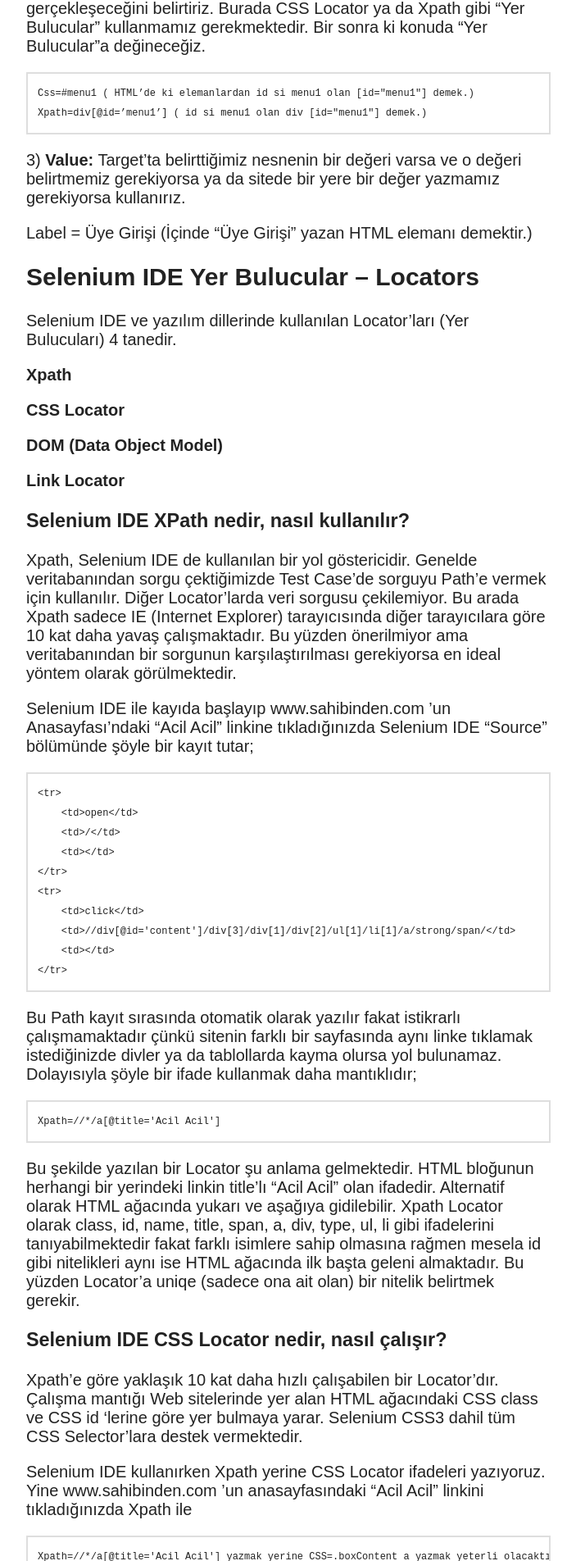
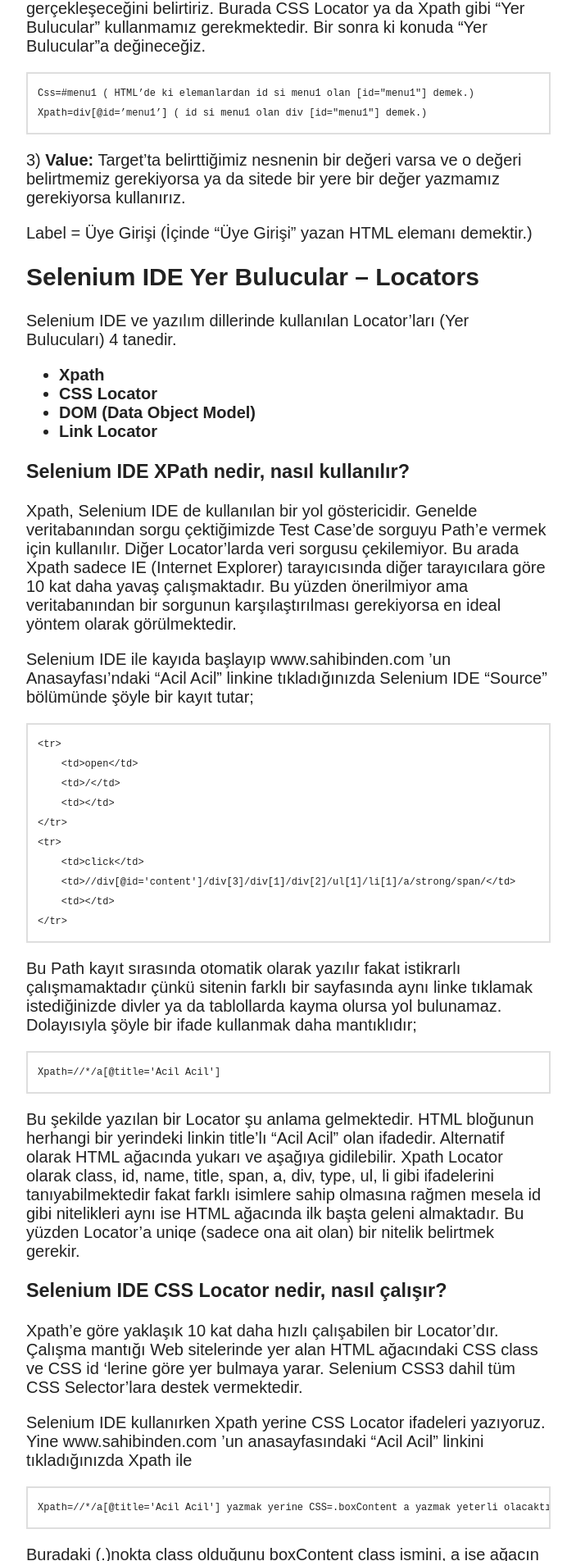
Before and after one commit to sahibinden/sahibinden.github.io, a Jekyll site: the page built from _posts/2011-07-29-kusursuz-testler-yazmak-selenium-ide.md, in a window 1280 px wide. Shown: the part 4496-6400 px from the top of the page at 82% size, without its empty margins (318-1021 px from the left). Built offline with Jekyll 4.4.1, drawn with Linux system fonts in a browser that asks for light colours; nearby versions of some CDN libraries; comment, search, counter and statistics services are not loaded.

```diff
--- a/_posts/2011-07-29-kusursuz-testler-yazmak-selenium-ide.md
+++ b/_posts/2011-07-29-kusursuz-testler-yazmak-selenium-ide.md
@@ -151,13 +151,10 @@ Label = Üye Girişi (İçinde “Üye Girişi” yazan HTML elemanı demektir.)
 
 Selenium IDE ve yazılım dillerinde kullanılan Locator’ları (Yer Bulucuları) 4 tanedir.
 
-**Xpath**
-
-**CSS Locator**
-
-**DOM (Data Object Model)**
-
-**Link Locator**
+* **Xpath**
+* **CSS Locator**
+* **DOM (Data Object Model)**
+* **Link Locator**
 
 ### Selenium IDE XPath nedir, nasıl kullanılır?
 
```
